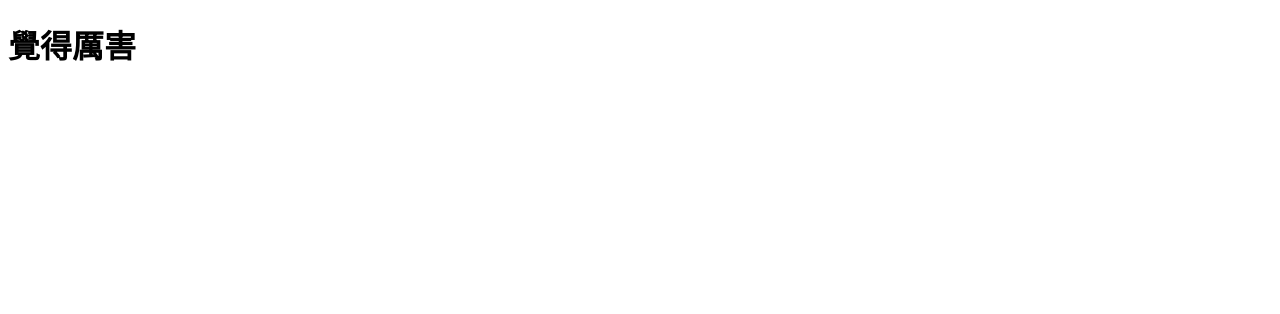
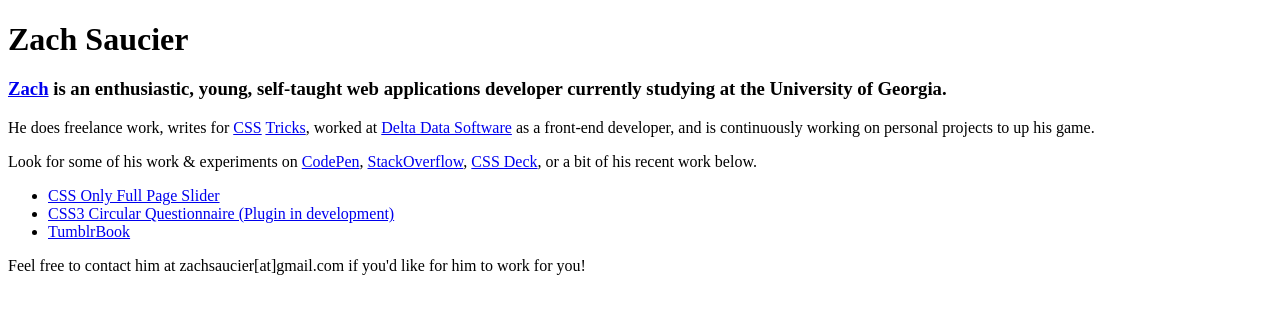
Before and after one commit to hippo75100/hippo75100.github.io, a plain HTML site: page index.html in a window 1280 px wide. Drawn offline with Linux system fonts and the light colour scheme.

Commit message:
Update index.html

```diff
--- a/index.html
+++ b/index.html
@@ -2,10 +2,45 @@
 <html>
   <head>
     <meta charset="utf-8">
-    <title>你好，GitHub</title>
+    <title>Hello</title>
   </head>
   <body>
-    <h1>覺得厲害</h1>
+    <div id="container">
+      <div id="content">
+        <div id="about">
+          <h1>
+            <div style='float:left; margin-bottom:20px;'>
+              Zach Saucier
+            </div>
+            <div class="stage">
+              <div class="pyramid3d">
+                <div class="triangle side1"></div>
+                <div class="triangle side2"></div>
+                <div class="triangle side3"></div>
+                <div class="triangle side4"></div>
+              </div>
+            </div>
+          </h1>
+          <h3 style='clear:both' class="subhead">
+            <a href="https://plus.google.com/108495471566196018473/posts">Zach</a> is an enthusiastic, young, self-taught web applications developer currently studying at the University of Georgia.
+          </h3>
+          <p id='pleft'>
+            He does freelance work, writes for <a href="https://css-tricks.com/css-animation-tricks/">CSS</a> <a href="https://css-tricks.com/controlling-css-animations-transitions-javascript/">Tricks</a>, worked at <a href="http://deltadatasoft.com/">Delta Data Software</a> as a front-end developer, and is continuously working on personal projects to up his game.
+          </p>
+          <p id='pright'>
+            Look for some of his work &amp; experiments on <a href="https://codepen.io/Zeaklous">CodePen</a>, <a href="http://stackoverflow.com/users/2065702/zeaklous">StackOverflow</a>, <a href="https://cssdeck.com/user/Zeaklous">CSS Deck</a>, or a bit of his recent work below.
+          </p>
+          <ul>
+            <li><a href="https://cssdeck.com/labs/css-only-full-page-slider">CSS Only Full Page Slider</a></li>
+            <li><a href="https://codepen.io/Zeaklous/pen/alpEm">CSS3 Circular Questionnaire (Plugin in development)</a></li>
+            <li><a href="https://zachsaucier.com/TumblrBook.html">TumblrBook</a></li>
+          </ul>
+          <p>
+            Feel free to contact him at zachsaucier[at]gmail.com if you'd like for him to work for you!
+          </p>
+        </div>
+      </div>
+    </div>
       <script type="text/javascript">
         !function(q,g,r,a,p,h,js) {
           if(q.qg)return;
```
